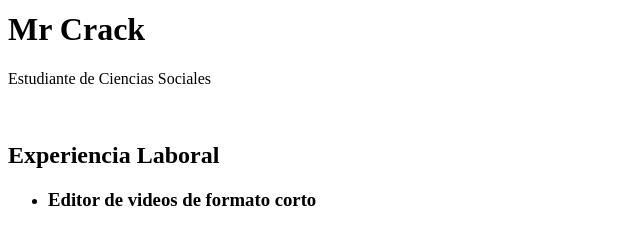
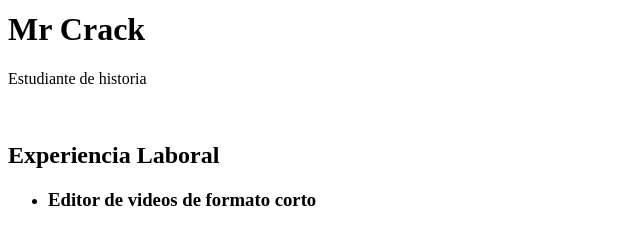
Before and after one commit to Fomfa/Practica-CV, a plain HTML site: page index.html in a window 1280 px wide. Shown: the part 247-473 px from the top of the page, 0-640 px from the left. Drawn offline with Linux system fonts and the light colour scheme.

Commit message:
Agrego historia

```diff
--- a/index.html
+++ b/index.html
@@ -9,7 +9,7 @@
     <header>
         <img src="descarga.png" alt="Imagen de la persona">
         <h1>Mr Crack</h1>
-        <p>Estudiante de Ciencias Sociales</p>
+        <p>Estudiante de historia</p>
     </header>
     <br>
     <section>
```
